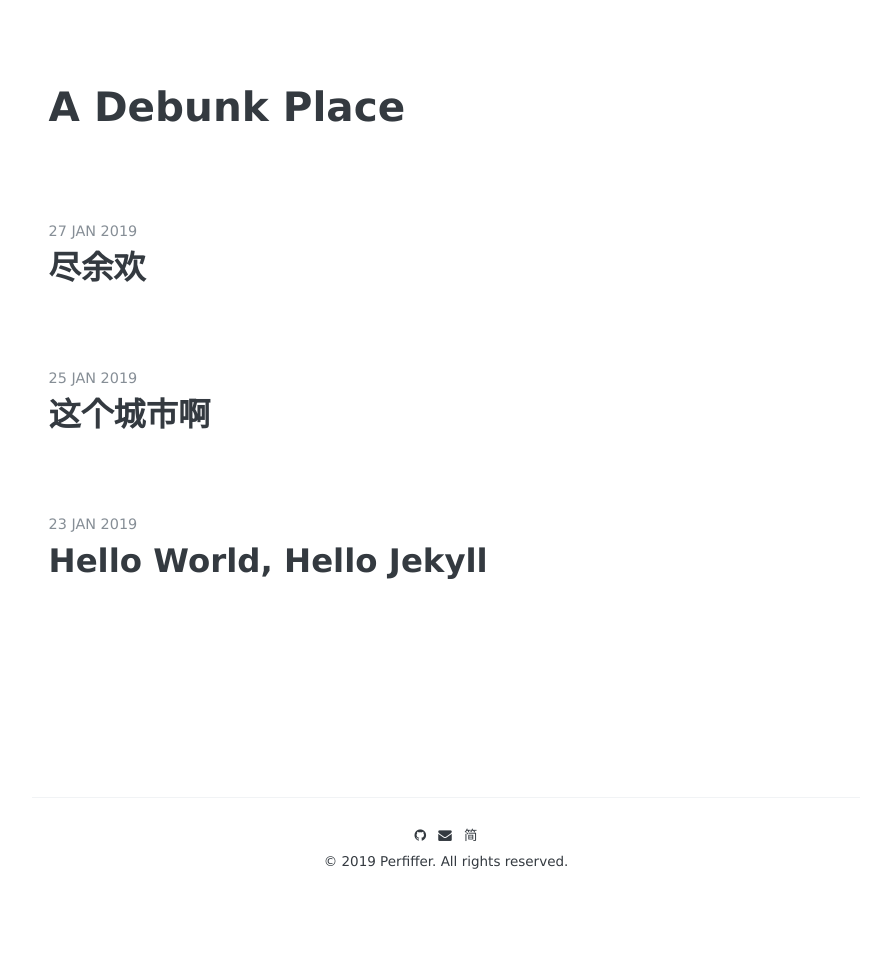
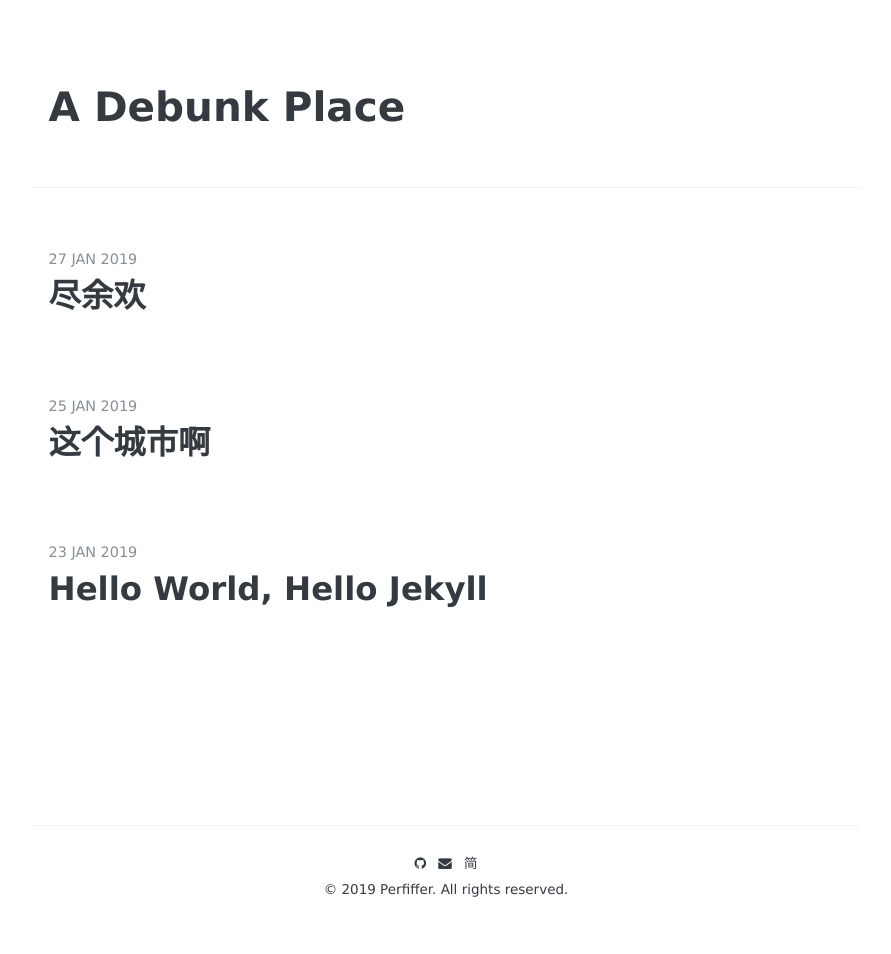
Before and after one commit to perfiffer/perfiffer.github.io, a Jekyll site: the page built from index.html, in a window 1280 px wide. Shown: the whole page, without its empty margins (194-1085 px from the left). Built offline with Jekyll 4.4.1, drawn with Linux system fonts in a browser that asks for light colours; some web fonts are replaced; the list of posts is cut into pages by our own code; before the commit the page ends 926 px from its top, so only the background shows below that.

Commit message:
update style

```diff
--- a/_layouts/page.html
+++ b/_layouts/page.html
@@ -10,6 +10,6 @@ layout: default
 -->
 <div class="page">
    <div class="page-title">{{ page.title }}</div>
-   <h2></h2>
+   <hr />
    {{ content }}
 </div>
--- a/index.html
+++ b/index.html
@@ -16,7 +16,7 @@ layout: default
     {% endfor %}
   </nav>
 </header>
-
+<hr />
 <div class="list">
 {% if site.posts.size == 0 %}
   <h2>No post found</h2>
```
